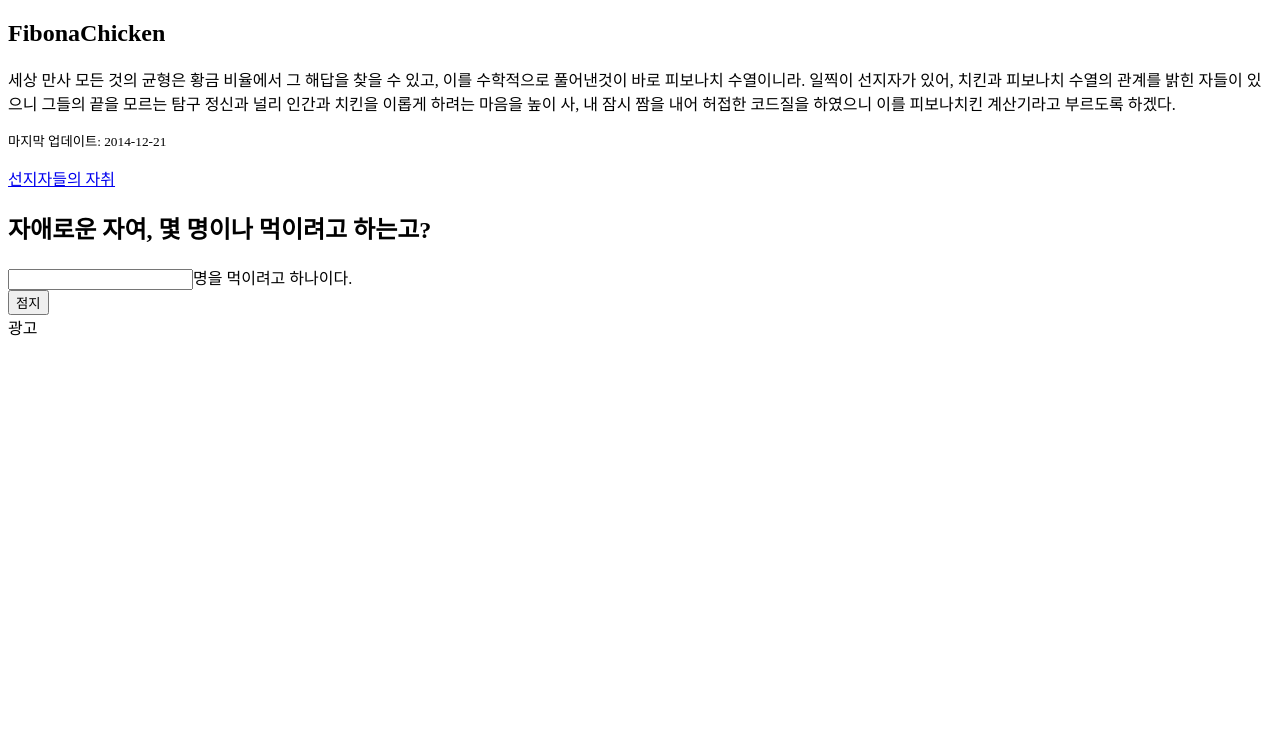
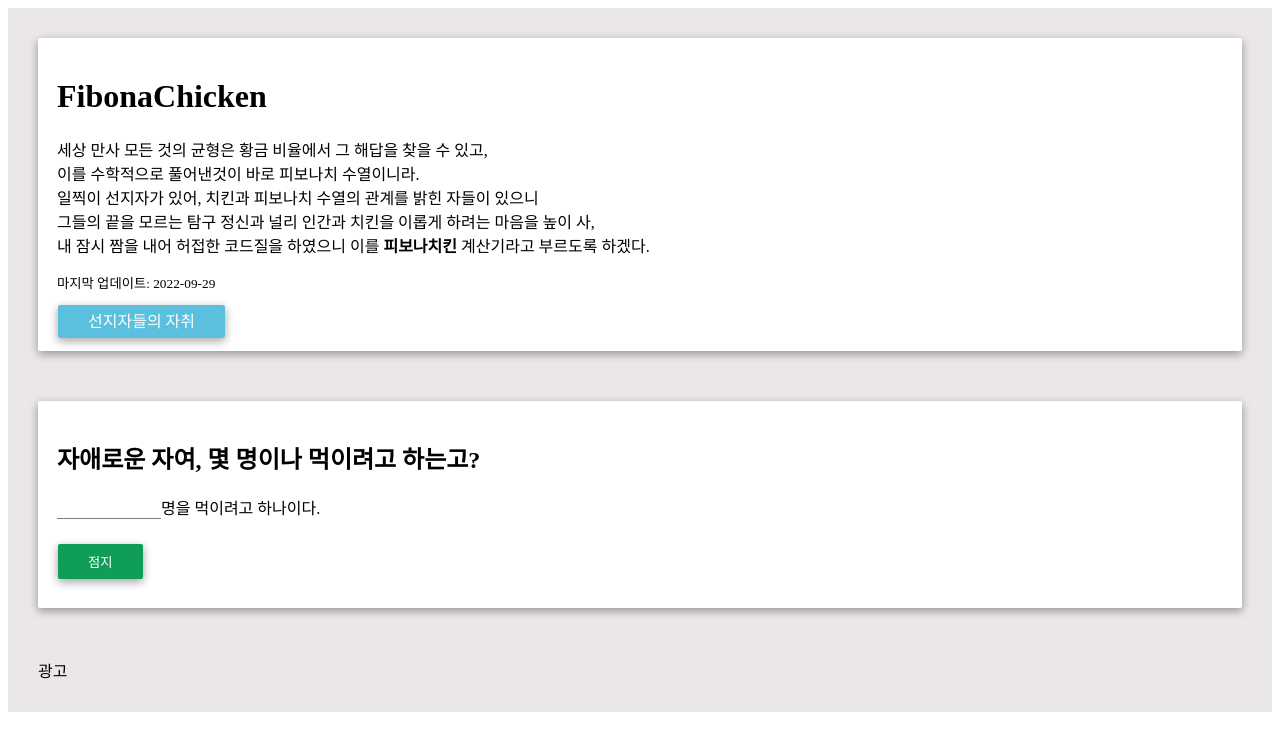
Before and after one commit to Team-98-s/project-1, a plain HTML site: page index.html in a window 1280 px wide. Drawn offline with Linux system fonts and the light colour scheme.

Commit message:
feat: Add style in main content, Change update date

```diff
--- a/index.html
+++ b/index.html
@@ -5,21 +5,21 @@
     <meta http-equiv="X-UA-Compatible" content="IE=edge" />
     <meta name="viewport" content="width=device-width, initial-scale=1.0" />
     <title>Document</title>
+    <link rel="stylesheet" href="./public/style.css" />
   </head>
   <body>
     <main class="container">
       <div class="description-box">
-        <h2>FibonaChicken</h2>
+        <h1>FibonaChicken</h1>
         <p>
-          세상 만사 모든 것의 균형은 황금 비율에서 그 해답을 찾을 수 있고, 이를
-          수학적으로 풀어낸것이 바로 피보나치 수열이니라. 일찍이 선지자가 있어,
-          치킨과 피보나치 수열의 관계를 밝힌 자들이 있으니 그들의 끝을 모르는
-          탐구 정신과 널리 인간과 치킨을 이롭게 하려는 마음을 높이 사, 내 잠시
-          짬을 내어 허접한 코드질을 하였으니 이를 피보나치킨 계산기라고 부르도록
-          하겠다.
+            세상 만사 모든 것의 균형은 황금 비율에서 그 해답을 찾을 수 있고,</br>
+            이를 수학적으로 풀어낸것이 바로 피보나치 수열이니라.</br>
+            일찍이 선지자가 있어, 치킨과 피보나치 수열의 관계를 밝힌 자들이 있으니</br>
+            그들의 끝을 모르는 탐구 정신과 널리 인간과 치킨을 이롭게 하려는 마음을 높이 사,</br>
+            내 잠시 짬을 내어 허접한 코드질을 하였으니 이를 <strong>피보나치킨</strong> 계산기라고 부르도록 하겠다.</br>
         </p>
         <p>
-          <small>마지막 업데이트: 2014-12-21</small>
+          <small>마지막 업데이트: 2022-09-29</small>
         </p>
         <div>
           <a class="btn-info" href="#" role="button">선지자들의 자취</a>
@@ -27,7 +27,7 @@
       </div>
       <div class="result-box">
         <h2>자애로운 자여, 몇 명이나 먹이려고 하는고?</h2>
-        <div><input type="number" />명을 먹이려고 하나이다.</div>
+        <div class="input-wrapper"><input type="number" />명을 먹이려고 하나이다.</div>
         <div><button class="btn-result">점지</button></div>
       </div>
       <div class="ads">광고</div>
--- a/public/style.css
+++ b/public/style.css
@@ -0,0 +1,64 @@
+.container {
+  background-color: rgb(235, 231, 231);
+  padding: 30px 30px;
+}
+
+.container .description-box {
+  /* border: 2px solid red; */
+  padding: 19px;
+  margin-bottom: 50px;
+  background-color: white;
+  box-shadow: 0 3px 10px rgb(0 0 0 / 23%), 0 3px 10px rgb(0 0 0 / 16%);
+  border-radius: 2px;
+  border: 0;
+}
+
+.container .description-box .btn-info {
+  padding: 8px 30px;
+  border: 0;
+  margin: 10px 1px;
+  cursor: pointer;
+  border-radius: 2px;
+  text-transform: uppercase;
+  text-decoration: none;
+  color: #fff;
+  background-color: #5bc0de;
+  border-color: #46b8da;
+  transition: box-shadow 0.28s cubic-bezier(0.4, 0, 0.2, 1);
+  box-shadow: 0 3px 10px rgb(0 0 0 / 23%), 0 3px 10px rgb(0 0 0 / 16%);
+  outline: none !important;
+}
+
+.container .result-box {
+  margin-bottom: 50px;
+  padding: 19px;
+  margin-bottom: 50px;
+  background-color: white;
+  box-shadow: 0 3px 10px rgb(0 0 0 / 23%), 0 3px 10px rgb(0 0 0 / 16%);
+  border-radius: 2px;
+  border: 0;
+  background-color: white;
+}
+.container .result-box .input-wrapper {
+  margin-bottom: 15px;
+}
+.container .result-box input {
+  width: 100px;
+  border: none;
+  border-bottom: 1px solid #7e7e7e;
+}
+
+.container .result-box .btn-result {
+  background-color: #0f9d58;
+  padding: 8px 30px;
+  border: 0;
+  margin: 10px 1px;
+  cursor: pointer;
+  border-radius: 2px;
+  text-transform: uppercase;
+  text-decoration: none;
+  color: #fff;
+  background-color: #0f9d58;
+  border-color: #0f9d58;
+  box-shadow: 0 3px 10px rgb(0 0 0 / 23%), 0 3px 10px rgb(0 0 0 / 16%);
+}
```
